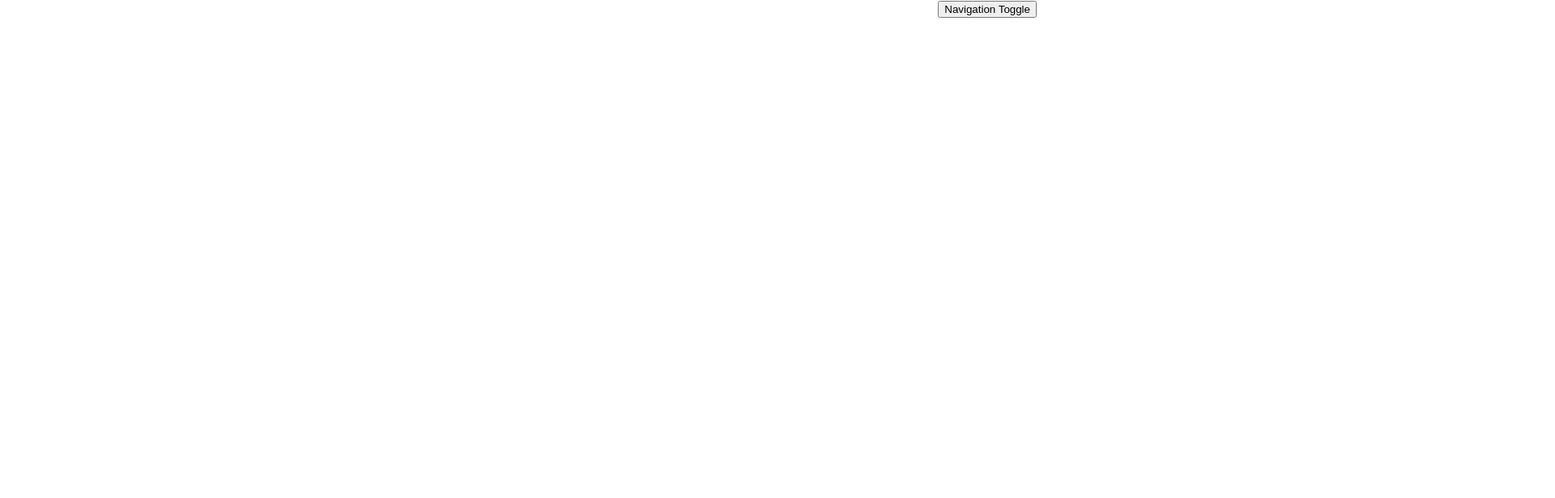
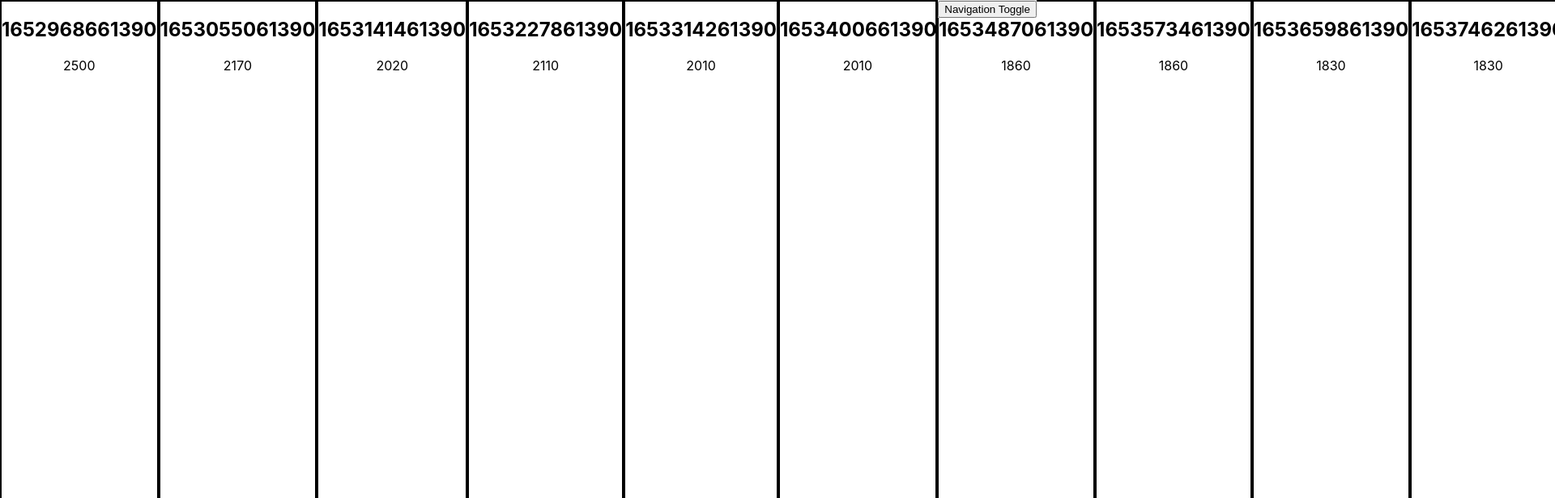
Before and after one commit to jessecorkill/Don-t-Panic, a React (Create React App) app in the folder dont-panic-budgeting/: page / in a window 1280 px wide. Shown: the top 616 px of the page at 81% size, 1920 px wide, since content can reach past the window. Built offline with nearby package versions, Linux system fonts and the light colour scheme; the HTML template or start-up script is replaced by a standard one.

Commit message:
EOD Upload
Got stuck trying to get Apollo to work despite CORS issues. Gave up on it and manually fed the program the JSON data so I could start developing the front end.

```diff
--- a/dont-panic-budgeting/package.json
+++ b/dont-panic-budgeting/package.json
@@ -3,9 +3,11 @@
   "version": "0.1.0",
   "private": true,
   "dependencies": {
+    "@apollo/client": "^3.6.4",
     "@testing-library/jest-dom": "^5.16.4",
     "@testing-library/react": "^13.2.0",
     "@testing-library/user-event": "^13.5.0",
+    "apollo": "^2.33.11",
     "react": "^18.1.0",
     "react-dom": "^18.1.0",
     "react-scripts": "5.0.1",
--- a/dont-panic-budgeting/src/App.css
+++ b/dont-panic-budgeting/src/App.css
@@ -4,6 +4,7 @@
 #nav_menu{
   position:absolute;
   right: 0;
+  background-color: #e3e3e3;
 
 }
 .hidden{
@@ -12,3 +13,14 @@
 .show{
   display: block;
 }
+#calendarContainer{
+  width: 100vw;
+  height: 100vh;
+  display: flex;
+  flex-direction: row;
+}
+.calendarDay{
+  border: solid black 2px;
+  width: 15%;
+  height: auto;
+}
--- a/dont-panic-budgeting/src/App.js
+++ b/dont-panic-budgeting/src/App.js
@@ -1,6 +1,8 @@
 import React from 'react';
 import logo from './logo.svg';
 import './App.css';
+import {ApolloClient, InMemoryCache, HttpLink, ApolloLink, ApolloProvider, useQuery, gql} from '@apollo/client'
+// import Budget from './budgetHandler';
 
 //Function Component for Top Navigation
 function NavButton(props){
@@ -24,14 +26,45 @@ function NavButton(props){
 }
 
 //Function Component for Login View
+function LoginView(props){
+  return(
+    <div id="loginView">
+      <form className="" onSubmit="">
+        <label>
+          Username:
+          <input type="text" value=""></input>
+        </label>
+        <label>
+          Password:
+          <input type="password" value=""></input>
+        </label>
+        <input type="submit" value="Submit" />
+      </form>
 
-//Function Component for Creating Budget View
-function BudgetCalendarView(props){
 
+    </div>
+  )
 }
 
 
 //Function Component for Calendar View
+function CalendarView(props){
+  const theBudget = props.budget;
+  if(props.budget !== null){
+    const budgetDays = theBudget.map((day) => <div className="calendarDay" key={day[0]}><h2>{Date.parse(day[0])}</h2><p>{day[1]}</p></div>);
+
+    return(
+      <div id="calendarContainer">
+        {budgetDays}
+      </div>
+    )
+  }else{
+    return(
+      <h3>You have to make a budget first!</h3>
+    )
+  }
+
+}
 
 class App extends React.Component {
   constructor(props){
@@ -40,12 +73,24 @@ class App extends React.Component {
       loggedIn: true,
       modalScreen: 'edit',
       navState: 'hidden',
+      userName: '',
+      password: '',
+      budget: null,
+
 
     }
 
   }
   componentDidMount(){
+      console.log('component mounted')
       //if data is available, fetch data
+      //To DO: fetch data from server
+      const budget = require("./myBudget.json");
+      if(budget !== null){
+        this.setState({
+          budget: budget,
+        })
+      }
 
   }
   //function for handling nav click
@@ -72,6 +117,8 @@ class App extends React.Component {
     return(
       <div className="App">
         <NavButton navState={this.state.navState} budgetNav={()=> this.handleBudgetOverlook(this)} onClick={() => this.handleNavClick(this)}></NavButton>
+        <CalendarView budget={this.state.budget}></CalendarView>
+
       </div>
 
     );
--- a/dont-panic-budgeting/src/budgetHandler.js
+++ b/dont-panic-budgeting/src/budgetHandler.js
@@ -1,5 +1,3 @@
-import "./styles.css";
-
 const budget = require("../../src/myBudget.json");
 
 var expenses = budget.expenses;
--- a/dont-panic-budgeting/src/myBudget.json
+++ b/dont-panic-budgeting/src/myBudget.json
@@ -1,23 +1,208 @@
-{
-    "expenses": [
-      ["m", "Jewlery", 13, 75],
-      ["m", "Wood & Huston", 20, 300],
-      ["m", "Internet", 14, 80],
-      ["m", "Cayla's Loan", 15, 410],
-      ["w", "Groceries", 3, 150],
-      ["w", "Gas", 1, 100],
-      ["w", "Pay Kids", 5, 30],
-      ["b", "Fun Day", 6, 150],
-      ["w", "Eat Out", 0, 60],
-      ["m", "Teeth & Bed", 13, 150],
-      ["m", "Song Writing Course", 15, 50],
-      ["m", "Baby Bill", 30, 263],
-      ["m", "Cayla's Hospital Bill", 30, 50]
-    ],
-    "income": [
-      ["b", "Zimmer", 15, 1091.72],
-      ["m", "Walk in Faith", 30, 800],
-      ["m", "Foster Pay", 15, 850],
-      ["m", "Cayla's Freelance Pay", 30, 200]
-    ]
-  }
+[
+  [
+      "2022-05-19T13:57:41.390Z",
+      2500,
+      []
+  ],
+  [
+      "2022-05-20T13:57:41.390Z",
+      2170,
+      [
+          "Wood & Huston",
+          "Pay Kids"
+      ]
+  ],
+  [
+      "2022-05-21T13:57:41.390Z",
+      2020,
+      [
+          "Fun Day"
+      ]
+  ],
+  [
+      "2022-05-22T13:57:41.390Z",
+      2110,
+      [
+          "Eat Out"
+      ]
+  ],
+  [
+      "2022-05-23T13:57:41.390Z",
+      2010,
+      [
+          "Gas"
+      ]
+  ],
+  [
+      "2022-05-24T13:57:41.390Z",
+      2010,
+      []
+  ],
+  [
+      "2022-05-25T13:57:41.390Z",
+      1860,
+      [
+          "Groceries"
+      ]
+  ],
+  [
+      "2022-05-26T13:57:41.390Z",
+      1860,
+      []
+  ],
+  [
+      "2022-05-27T13:57:41.390Z",
+      1830,
+      [
+          "Pay Kids"
+      ]
+  ],
+  [
+      "2022-05-28T13:57:41.390Z",
+      1830,
+      []
+  ],
+  [
+      "2022-05-29T13:57:41.390Z",
+      1770,
+      [
+          "Eat Out"
+      ]
+  ],
+  [
+      "2022-05-30T13:57:41.390Z",
+      3448.7200000000003,
+      [
+          "Walk in Faith",
+          "Cayla's Freelance Pay",
+          "Gas",
+          "Baby Bill",
+          "Cayla's Hospital Bill",
+          "Zimmer"
+      ]
+  ],
+  [
+      "2022-05-31T13:57:41.390Z",
+      2357,
+      []
+  ],
+  [
+      "2022-06-01T13:57:41.390Z",
+      2207,
+      [
+          "Groceries"
+      ]
+  ],
+  [
+      "2022-06-02T13:57:41.390Z",
+      2207,
+      []
+  ],
+  [
+      "2022-06-03T13:57:41.390Z",
+      2177,
+      [
+          "Pay Kids"
+      ]
+  ],
+  [
+      "2022-06-04T13:57:41.390Z",
+      2177,
+      []
+  ],
+  [
+      "2022-06-05T13:57:41.390Z",
+      2117,
+      [
+          "Eat Out"
+      ]
+  ],
+  [
+      "2022-06-06T13:57:41.390Z",
+      1867,
+      [
+          "Gas",
+          "Fun Day"
+      ]
+  ],
+  [
+      "2022-06-07T13:57:41.390Z",
+      1867,
+      []
+  ],
+  [
+      "2022-06-08T13:57:41.390Z",
+      1717,
+      [
+          "Groceries"
+      ]
+  ],
+  [
+      "2022-06-09T13:57:41.390Z",
+      1717,
+      []
+  ],
+  [
+      "2022-06-10T13:57:41.390Z",
+      1687,
+      [
+          "Pay Kids"
+      ]
+  ],
+  [
+      "2022-06-11T13:57:41.390Z",
+      1687,
+      []
+  ],
+  [
+      "2022-06-12T13:57:41.390Z",
+      1627,
+      [
+          "Eat Out"
+      ]
+  ],
+  [
+      "2022-06-13T13:57:41.390Z",
+      1302,
+      [
+          "Jewlery",
+          "Gas",
+          "Teeth & Bed"
+      ]
+  ],
+  [
+      "2022-06-14T13:57:41.390Z",
+      1222,
+      [
+          "Internet"
+      ]
+  ],
+  [
+      "2022-06-15T13:57:41.390Z",
+      3863.7200000000003,
+      [
+          "Zimmer",
+          "Foster Pay",
+          "Cayla's Loan",
+          "Groceries",
+          "Song Writing Course"
+      ]
+  ],
+  [
+      "2022-06-16T13:57:41.390Z",
+      3863.7200000000003,
+      []
+  ],
+  [
+      "2022-06-17T13:57:41.390Z",
+      3833.7200000000003,
+      [
+          "Pay Kids"
+      ]
+  ],
+  [
+      "2022-06-18T13:57:41.390Z",
+      3833.7200000000003,
+      []
+  ]
+]
```
Also changed, not shown: 1 other file (tests, documents, lock files or other folders).
